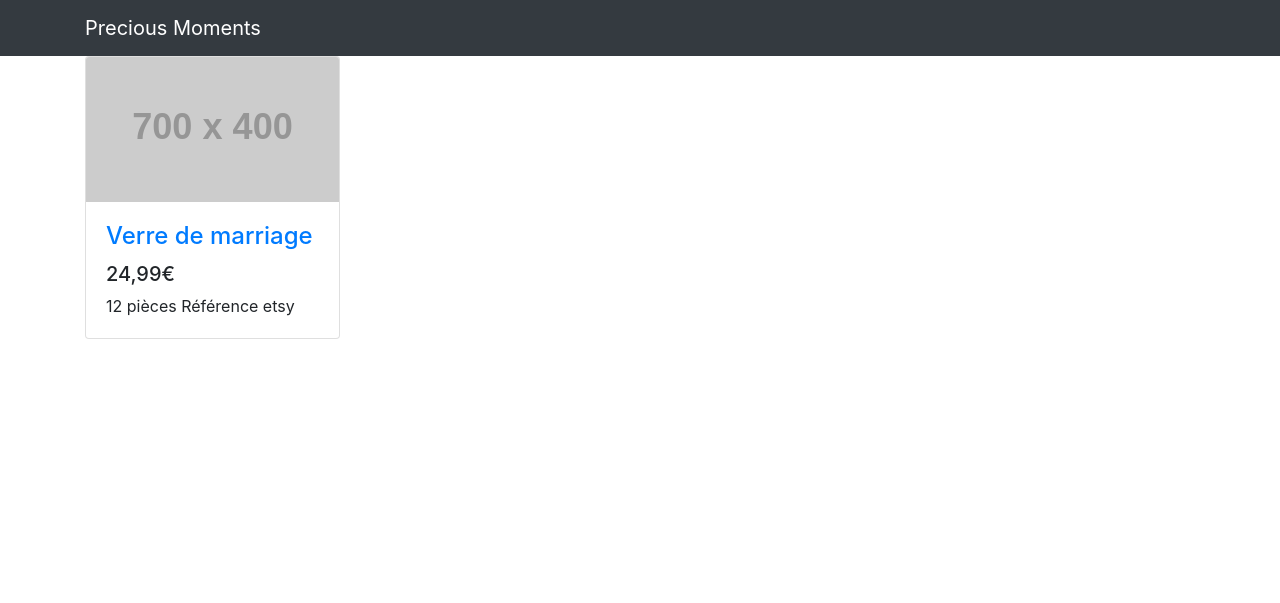
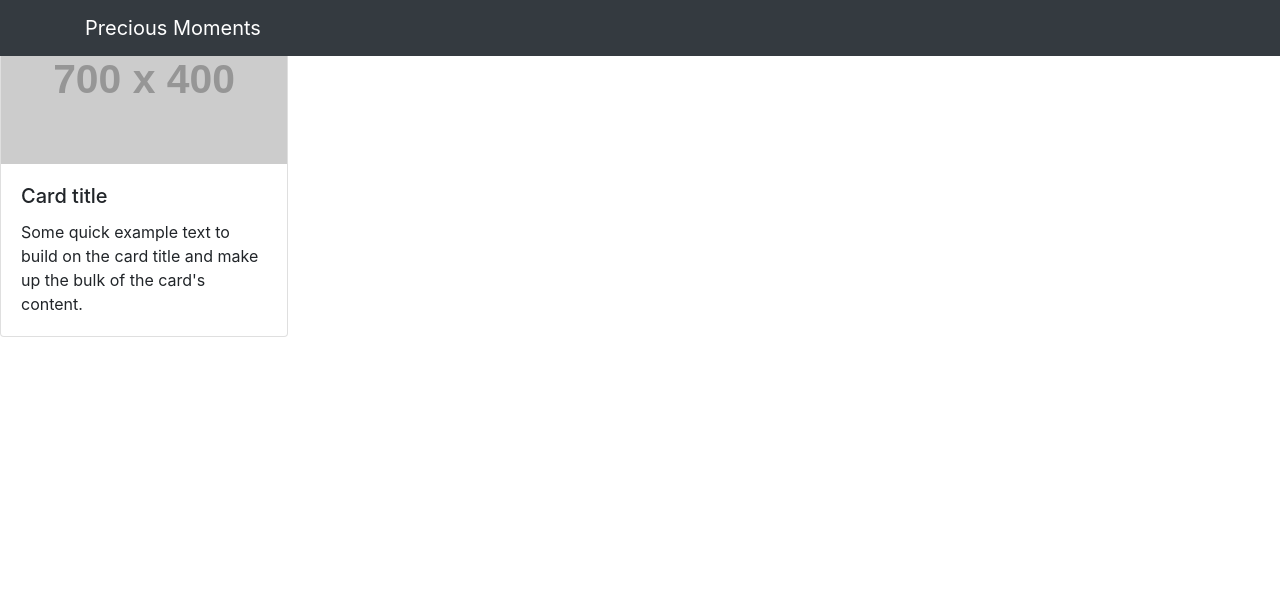
Before and after one commit to Lofaloa/PreciousMomentsAdmin, a Django app: page /glasses/ in a window 1280 px wide. Shown: the top 603 px of the page. Run offline with Django 3.2, Linux system fonts and the light colour scheme; grey boxes labelled with a size stand in for pictures from a placeholder-image service; some libraries are stand-ins or nearby versions.

Commit message:
index.html: useless markups have been erased

```diff
--- a/glasses/static/glasses/css/shop-homepage.css
+++ /dev/null
@@ -1,8 +0,0 @@
-/*!
- * Start Bootstrap - Shop Homepage (https://startbootstrap.com/template-overviews/shop-homepage)
- * Copyright 2013-2019 Start Bootstrap
- * Licensed under MIT (https://github.com/BlackrockDigital/startbootstrap-shop-homepage/blob/master/LICENSE)
- */
-body {
-  padding-top: 56px;
-}
--- a/glasses/templates/glasses/index.html
+++ b/glasses/templates/glasses/index.html
@@ -14,44 +14,29 @@
   <link rel="stylesheet" href="https://stackpath.bootstrapcdn.com/bootstrap/4.3.1/css/bootstrap.min.css" integrity="sha384-ggOyR0iXCbMQv3Xipma34MD+dH/1fQ784/j6cY/iJTQUOhcWr7x9JvoRxT2MZw1T" crossorigin="anonymous">
   <script src="https://stackpath.bootstrapcdn.com/bootstrap/4.3.1/js/bootstrap.min.js" integrity="sha384-JjSmVgyd0p3pXB1rRibZUAYoIIy6OrQ6VrjIEaFf/nJGzIxFDsf4x0xIM+B07jRM" crossorigin="anonymous"></script>
   <!-- Custom styles for this template -->
-  <link href="{% static 'glasses/css/shop-homepage.css' %}" rel="stylesheet">
+  <link href="{% static 'glasses/css/theme.css' %}" rel="stylesheet">
 
 </head>
 
 <body>
-
+  <header>
     <!-- Navigation -->
     <nav class="navbar navbar-expand-lg navbar-dark bg-dark fixed-top">
       <div class="container">
         <a class="navbar-brand" href="#">Precious Moments</a>
-      <button class="navbar-toggler" type="button" data-toggle="collapse" data-target="#navbarResponsive" aria-controls="navbarResponsive" aria-expanded="false" aria-label="Toggle navigation">
-        <span class="navbar-toggler-icon"></span>
-      </button>
       </div>
     </nav>
-
-  <!-- Page Content -->
-  <div class="container">
-
-    <div class="row">
-      <div class="col-lg-9">
-        <div class="row">
-          <div class="col-lg-4 col-md-6 mb-4">
-            <div class="card h-100">
-              <a href="#"><img class="card-img-top" src="http://placehold.it/700x400" alt=""></a>
+  </header>
+  <section>
+    <!-- Card element documentation: https://getbootstrap.com/docs/4.3/components/card/ -->
+    <div class="card" style="width: 18rem;">
+    <img src="http://placehold.it/700x400" class="card-img-top" alt="...">
       <div class="card-body">
-                <h4 class="card-title"><a href="#">Verre de marriage</a></h4>
-                <h5>24,99€</h5>
-                <span>12 pièces</span>
-                <span>Référence etsy</span>
+        <h5 class="card-title">Card title</h5>
+        <p class="card-text">Some quick example text to build on the card title and make up the bulk of the card's content.</p>
       </div>
     </div>
-          </div>
-
-        </div>
-      </div>
-    </div>
-  </div>
+  </section>
   <footer class="py-5 bg-dark fixed-bottom">
     <div class="container">
       <p class="m-0 text-center text-white">Copyright &copy; Logan Farci 2019</p>
```
Also changed, not shown: glasses/static/glasses/css/theme.css (added). Lines whose indentation alone changed are shown as unchanged.
